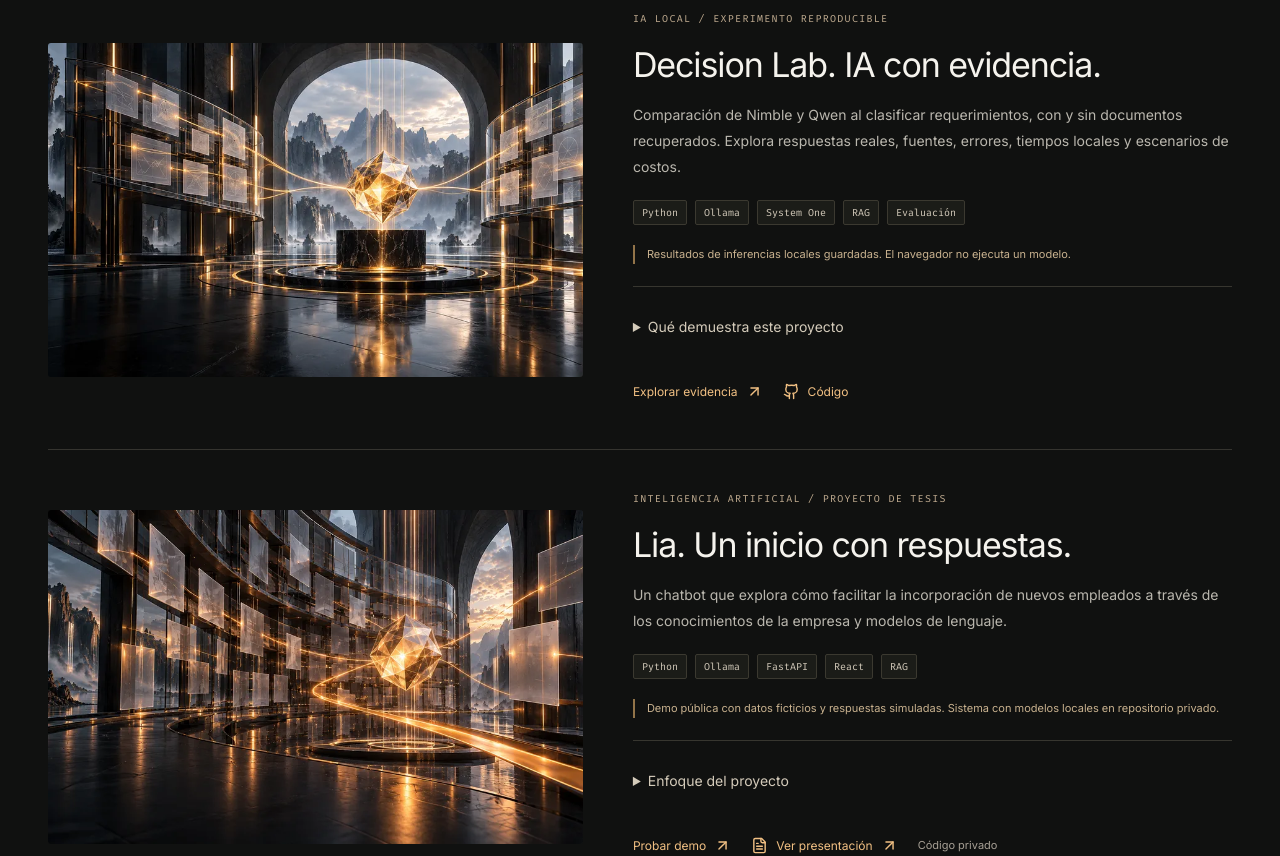
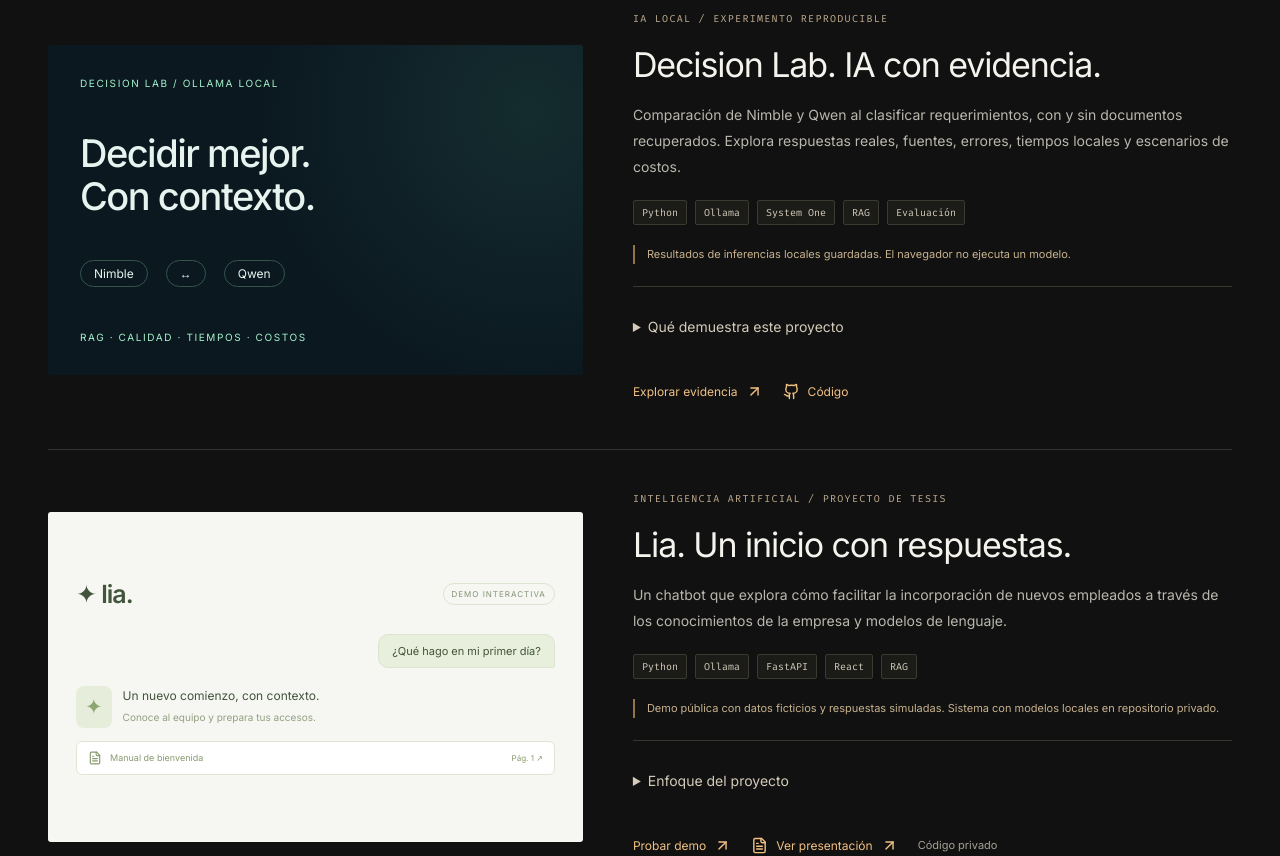
Before and after one commit to Hion-creator/portafolio, a React (Vite) app: page / in a window 1280 px wide. Shown: the part 3780-4636 px from the top of the page. Built offline with nearby package versions, Linux system fonts and the light colour scheme.

Commit message:
Restore original project thumbnails and add journey demo panels

```diff
--- a/src/components/Journey.jsx
+++ b/src/components/Journey.jsx
@@ -1,6 +1,9 @@
 import { useEffect, useRef, useState } from 'react';
 import { ArrowDown, ArrowUpRight, Github, MoveDown, Pause, Play } from 'lucide-react';
 import { FramePlayer } from '../lib/frame-player';
+import ProjectPreview from './ProjectPreview';
+
+const compactQuery = '(max-height: 620px), (max-width: 760px) and (max-height: 680px)';
 
 const chapters = [
   {
@@ -11,21 +14,21 @@ const chapters = [
     note: 'Ingeniero de sistemas · Desarrollo web e inteligencia artificial',
   },
   {
-    name: 'Lia', file: 'recorrido-02-lia', label: '01 / CONOCIMIENTO · LIA',
+    name: 'Lia', preview: 'lia', file: 'recorrido-02-lia', label: '01 / CONOCIMIENTO · LIA',
     title: <>Conocimiento<br />que <em>responde.</em></>,
     text: 'Un asistente de onboarding para acercar el conocimiento de una organización a las personas que empiezan.',
     tags: ['Ollama', 'Python', 'RAG'], href: '/proyectos/lia/', action: 'Explorar Lia',
     note: 'Proyecto de tesis · Demo pública con respuestas simuladas',
   },
   {
-    name: 'Pulso', file: 'recorrido-03-pulso', label: '02 / AUTOMATIZACIÓN · PULSO',
+    name: 'Pulso', preview: 'pulso', file: 'recorrido-03-pulso', label: '02 / AUTOMATIZACIÓN · PULSO',
     title: <>Automatizar<br />con <em>criterio.</em></>,
     text: 'Organizar solicitudes, preparar respuestas y mantener a la persona a cargo de cada decisión.',
     tags: ['Angular', 'FastAPI', 'Ollama'], href: '/proyectos/pulso/', action: 'Probar Pulso',
     note: 'Copiloto local con IA · Demo pública con reglas y plantillas',
   },
   {
-    name: 'Decision Lab', file: 'recorrido-04-lab', label: '03 / EVALUACIÓN · DECISION LAB',
+    name: 'Decision Lab', preview: 'decision-lab', file: 'recorrido-04-lab', label: '03 / EVALUACIÓN · DECISION LAB',
     title: <>Decisiones<br />con <em>evidencia.</em></>,
     text: 'Comparar modelos, revisar sus fuentes y entender qué mejora cuando una decisión tiene contexto.',
     tags: ['Nimble vs. Qwen', 'RAG', 'Evaluación local'], href: '/proyectos/decision-lab/', action: 'Explorar los resultados',
@@ -52,12 +55,12 @@ export default function Journey() {
   const [active, setActive] = useState(0);
   const [motion, setMotion] = useState(readMotionPreference);
   const [saveData, setSaveData] = useState(() => Boolean(navigator.connection?.saveData));
-  const [compact, setCompact] = useState(() => window.matchMedia('(max-height: 620px)').matches);
+  const [compact, setCompact] = useState(() => window.matchMedia(compactQuery).matches);
   const isStatic = motion.system || motion.manual || saveData || compact;
 
   useEffect(() => {
     const media = window.matchMedia('(prefers-reduced-motion: reduce)');
-    const shortScreen = window.matchMedia('(max-height: 620px)');
+    const shortScreen = window.matchMedia(compactQuery);
     const onChange = () => setMotion(previous => ({ ...previous, system: media.matches }));
     const onConnection = () => setSaveData(Boolean(navigator.connection?.saveData));
     const onSize = () => setCompact(shortScreen.matches);
@@ -152,8 +155,12 @@ export default function Journey() {
         <div className="journey-topline wrap" aria-hidden="true"><span>INFORMACIÓN → CONTEXTO → ACCIÓN</span><span>PORTAFOLIO / 2026</span></div>
         <div className="journey-copy wrap">
           {chapters.map((chapter, index) => (
-            <article className="journey-chapter" id={`journey-${index}`} key={chapter.file} hidden={!isStatic && active !== index}>
+            <article className="journey-chapter" id={`journey-${index}`} key={chapter.file} hidden={!isStatic && active !== index} data-preview={Boolean(chapter.preview)}>
               {isStatic && <img className="journey-static-art" src={`/images/journey/${chapter.file}-960.webp`} alt="" width="960" height="540" loading={index === 0 ? 'eager' : 'lazy'} />}
+              {chapter.preview && <a className="journey-preview" href={chapter.href} aria-label={`Abrir demo de ${chapter.name}`}>
+                <ProjectPreview id={chapter.preview} />
+                <span className="journey-preview-caption">{chapter.name} <span>Explorar demo <ArrowUpRight size={14} aria-hidden="true" /></span></span>
+              </a>}
               <div className="journey-chapter-body">
                 <p className="eyebrow journey-eyebrow"><span className="signal-dot" aria-hidden="true" />{chapter.label}</p>
                 <h2>{chapter.title}</h2>
--- /dev/null
+++ b/src/components/ProjectPreview.jsx
@@ -0,0 +1,20 @@
+import { FileText } from 'lucide-react';
+
+// The same original cover appears in the project list and its journey stop.
+export default function ProjectPreview({ id, className = '' }) {
+  return <div className={`project-preview project-preview--${id} ${className}`}>
+    {id === 'lia' && <>
+      <div className="lia-mini-header"><span>✦ lia.</span><small>DEMO INTERACTIVA</small></div>
+      <div className="lia-mini-question">¿Qué hago en mi primer día?</div>
+      <div className="lia-mini-answer"><span>✦</span><div>Un nuevo comienzo, con contexto.<br /><small>Conoce al equipo y prepara tus accesos.</small></div></div>
+      <div className="lia-mini-source"><FileText size={14} aria-hidden="true" /> Manual de bienvenida <span>Pág. 1 ↗</span></div>
+    </>}
+    {id === 'decision-lab' && <>
+      <span>DECISION LAB / OLLAMA LOCAL</span>
+      <strong>Decidir mejor.<br />Con contexto.</strong>
+      <div><span>Nimble</span><span>↔</span><span>Qwen</span></div>
+      <small>RAG · CALIDAD · TIEMPOS · COSTOS</small>
+    </>}
+    {id === 'pulso' && <img src="/images/pulso-desktop.png" alt="Pulso: bandeja de soporte con tickets y copiloto" width="1440" height="1220" loading="lazy" decoding="async" />}
+  </div>;
+}
--- a/src/components/Projects.jsx
+++ b/src/components/Projects.jsx
@@ -1,5 +1,6 @@
 import { useState } from "react";
 import { ArrowUpRight, Github, FileText, Monitor } from "lucide-react";
+import ProjectPreview from './ProjectPreview';
 
 const projects = [
   {
@@ -8,10 +9,7 @@ const projects = [
     meta: "IA LOCAL / EXPERIMENTO REPRODUCIBLE",
     title: "Decision Lab. IA con evidencia.",
     summary: "Comparación de Nimble y Qwen al clasificar requerimientos, con y sin documentos recuperados. Explora respuestas reales, fuentes, errores, tiempos locales y escenarios de costos.",
-    image: "/images/journey/recorrido-04-lab-960.webp",
-    imageAlt: "Arquitectura de cristal con dos estructuras de comparación y un núcleo de luz ámbar",
-    imageWidth: 960,
-    imageHeight: 540,
+    preview: true,
     previewLabel: "Explorar las pruebas reales de Decision Lab",
     demo: "/proyectos/decision-lab/",
     tags: ["Python", "Ollama", "System One", "RAG", "Evaluación"],
@@ -33,10 +31,7 @@ const projects = [
     meta: "INTELIGENCIA ARTIFICIAL / PROYECTO DE TESIS",
     title: "Lia. Un inicio con respuestas.",
     summary: "Un chatbot que explora cómo facilitar la incorporación de nuevos empleados a través de los conocimientos de la empresa y modelos de lenguaje.",
-    image: "/images/journey/recorrido-02-lia-960.webp",
-    imageAlt: "Biblioteca de conocimiento de cristal conectada a un núcleo de luz ámbar",
-    imageWidth: 960,
-    imageHeight: 540,
+    preview: true,
     previewLabel: "Abrir la demo de Lia",
     demo: "/proyectos/lia/",
     tags: ["Python", "Ollama", "FastAPI", "React", "RAG"],
@@ -156,7 +151,11 @@ export default function Projects() {
       <div className="project-work-list">
         {visibleProjects.map((project) => (
           <article className="project-work-card" id={project.id} key={project.id} aria-labelledby={project.id + "-title"}>
-            {project.image ? (
+            {project.preview ? (
+              <a className="project-work-cover project-work-original" href={project.demo} aria-label={project.previewLabel}>
+                <ProjectPreview id={project.id} />
+              </a>
+            ) : project.image ? (
               <a className="project-work-cover" href={project.demo} aria-label={project.previewLabel}>
                 <img src={project.image} alt={project.imageAlt} width={project.imageWidth} height={project.imageHeight} loading="lazy" decoding="async" />
               </a>
--- a/src/journey.css
+++ b/src/journey.css
@@ -58,3 +58,44 @@ em{font-style:normal;color:var(--accent)}
 }
 @media(max-width:360px){.journey h1,.journey h2{font-size:40px}.journey-controls{gap:8px}.journey-chapters{gap:8px}.journey-note{max-width:280px}.journey-description{font-size:12px}.journey-copy{padding-bottom:160px}.journey-github{padding-inline:5px}.journey-tags li{font-size:8px}}
 @media(prefers-reduced-motion:reduce){html{scroll-behavior:auto}*,*::before,*::after{animation:none!important;transition:none!important}.journey-progress span{will-change:auto}}
+
+/* Original project covers, shared with the interactive journey panels. */
+.project-preview{width:100%;height:100%;text-decoration:none;overflow:hidden}
+.project-preview--lia{background:#f6f7f3;color:#42543c;padding:28px;display:flex;flex-direction:column;justify-content:center}
+.project-preview--decision-lab{display:flex;flex-direction:column;justify-content:space-between;gap:22px;padding:32px;background:radial-gradient(circle at 90% 20%,#2d625747,transparent 50%),#0b1820;color:#e7f3ee}
+.project-preview--decision-lab>span,.project-preview--decision-lab>small{font-size:10px;letter-spacing:.16em;color:#a5f3cb}
+.project-preview--decision-lab strong{font-size:38px;line-height:1.12;letter-spacing:-.04em;font-weight:500}
+.project-preview--decision-lab>div{display:flex;gap:18px;align-items:center}
+.project-preview--decision-lab>div span{border:1px solid #35554c;padding:5px 13px;border-radius:24px;font-size:12px}
+.project-preview--pulso{background:#f5f6f8}.project-preview--pulso img{display:block;width:100%;height:100%;object-fit:cover;object-position:top left}
+.project-work-original{width:100%;min-width:0;aspect-ratio:auto;height:330px}
+.journey-preview{position:absolute;right:max(48px,calc((100vw - 1320px)/2));top:44%;width:clamp(270px,27vw,390px);display:block;border:1px solid #f4ba6870;border-radius:5px;box-shadow:0 12px 60px #0008,0 0 28px #f4ba6824;background:#101815;transform:translateY(-50%) perspective(1000px) rotateY(-8deg);transition:border-color .2s,box-shadow .2s;overflow:hidden}
+.journey-preview:hover,.journey-preview:focus-visible{border-color:#f4ba68;box-shadow:0 12px 60px #0008,0 0 30px #f4ba6845}
+.journey-preview .project-preview{height:250px}
+.journey-preview .project-preview--lia{padding:22px}
+.journey-preview .lia-mini-header{margin-bottom:18px}
+.journey-preview .project-preview--decision-lab{padding:24px;gap:16px}
+.journey-preview .project-preview--decision-lab strong{font-size:32px}
+.journey-preview-caption{display:flex;justify-content:space-between;align-items:center;gap:10px;padding:12px 16px;font-size:11px;letter-spacing:.03em;color:#f5d09c;background:#101815ee}
+.journey-preview-caption>span{display:flex;align-items:center;gap:6px;color:#e3ded3;font-size:10px}
+.journey-chapter[data-preview=true] .journey-chapter-body{max-width:57%}
+.journey[data-static=true] .journey-chapter[data-preview=true]{gap:40px;flex-direction:row-reverse;justify-content:space-between;align-items:center}
+.journey[data-static=true] .journey-preview{position:relative;top:auto;right:auto;flex-shrink:0;transform:perspective(1000px) rotateY(-8deg)}
+@media(max-width:1000px) and (min-width:761px){.journey-preview{right:32px;width:270px}.journey-chapter[data-preview=true] .journey-chapter-body{max-width:56%}.journey-chapter[data-preview=true] h2{font-size:clamp(48px,6.1vw,61px)}}
+@media(max-width:760px){
+  .project-work-original{height:275px}.project-preview--lia{padding:22px}.project-preview--decision-lab{padding:26px}.project-preview--decision-lab strong{font-size:34px}
+  .journey-chapter[data-preview=true]{display:flex;flex-direction:column;gap:20px}
+  .journey-chapter[data-preview=true][hidden]{display:none}
+  .journey-chapter[data-preview=true] .journey-chapter-body{max-width:100%}
+  .journey-preview{position:relative;top:auto;right:auto;transform:none;width:min(100%,350px);align-self:flex-end;flex-shrink:0}
+  .journey-preview .project-preview{height:160px}
+  .journey-preview .project-preview--lia{padding:12px 16px}.journey-preview .lia-mini-header{margin-bottom:8px}.journey-preview .lia-mini-header>span{font-size:20px}.journey-preview .lia-mini-question{padding:5px 9px;font-size:9px}.journey-preview .lia-mini-answer{margin-top:7px;font-size:10px;line-height:1.4}.journey-preview .lia-mini-answer small{font-size:9px}.journey-preview .lia-mini-source{margin-top:6px;padding:5px 8px;font-size:8px}
+  .journey-preview .project-preview--decision-lab{padding:16px;gap:8px}.journey-preview .project-preview--decision-lab strong{font-size:24px}.journey-preview .project-preview--decision-lab>span,.journey-preview .project-preview--decision-lab>small{font-size:8px}.journey-preview .project-preview--decision-lab>div span{font-size:10px;padding:3px 10px}.journey-preview-caption{padding:8px 12px;font-size:10px}
+  .journey-chapter[data-preview=true] h2{font-size:clamp(37px,9vw,56px);margin-bottom:14px}.journey-chapter[data-preview=true] .journey-eyebrow{margin-bottom:12px}.journey-chapter[data-preview=true] .journey-description{margin-bottom:12px}.journey-chapter[data-preview=true] .journey-tags{margin-bottom:14px}
+  .journey[data-static=true] .journey-chapter[data-preview=true]{flex-direction:column;align-items:flex-start;justify-content:flex-end;gap:24px}.journey[data-static=true] .journey-preview{transform:none}
+}
+@media(max-width:760px) and (max-height:760px){
+  .journey-stage:has(.journey-chapter[data-preview=true]:not([hidden])) .journey-topline{display:none}
+  .journey:not([data-static=true]) .journey-copy{padding-bottom:135px}.journey:not([data-static=true]) .journey-chapter[data-preview=true] h2{font-size:34px;margin-bottom:12px}.journey:not([data-static=true]) .journey-chapter[data-preview=true] .journey-description{font-size:12px;line-height:1.6}
+  .journey:not([data-static=true]) .journey-preview .project-preview{height:120px}.journey:not([data-static=true]) .journey-preview .lia-mini-source{display:none}.journey:not([data-static=true]) .journey-preview .project-preview--decision-lab>small{display:none}.journey:not([data-static=true]) .journey-preview .project-preview--decision-lab strong{font-size:22px}.journey:not([data-static=true]) .journey-chapter[data-preview=true]{gap:14px}.journey:not([data-static=true]) .journey-chapter[data-preview=true] .journey-note{margin-top:9px}
+}
```
